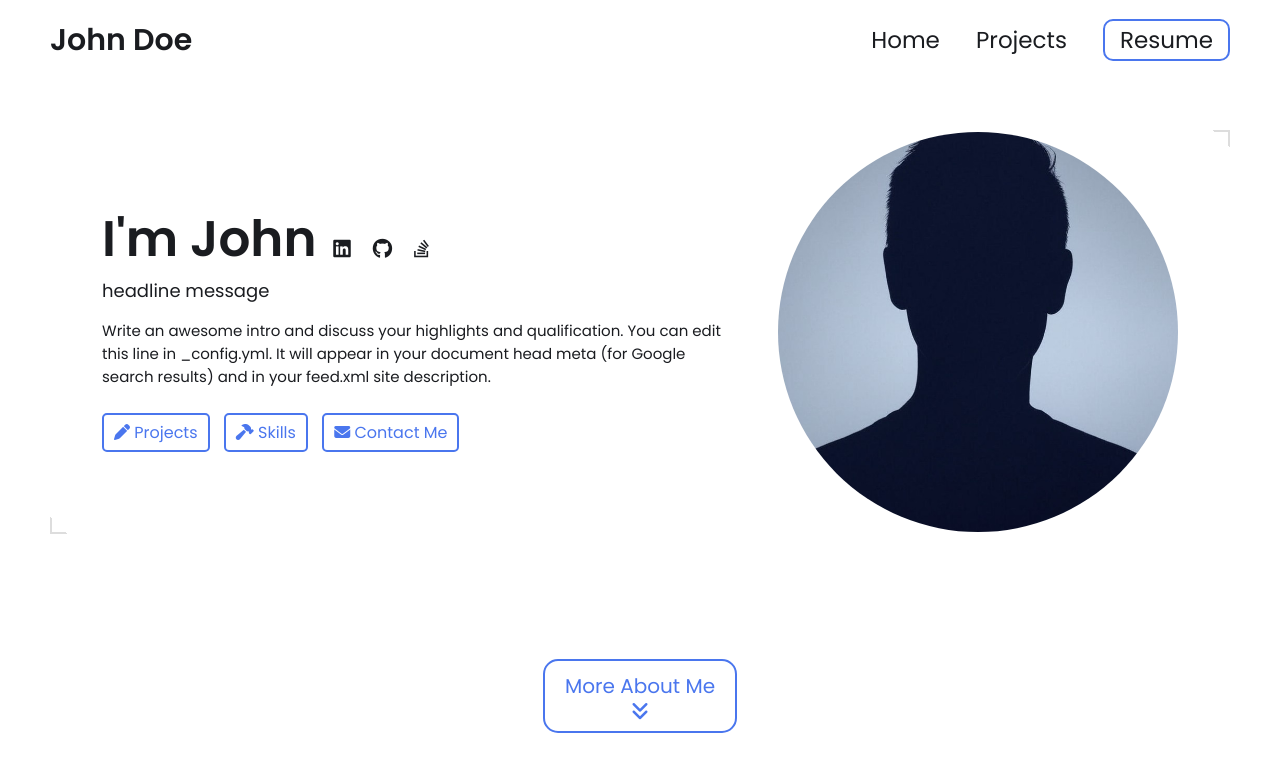
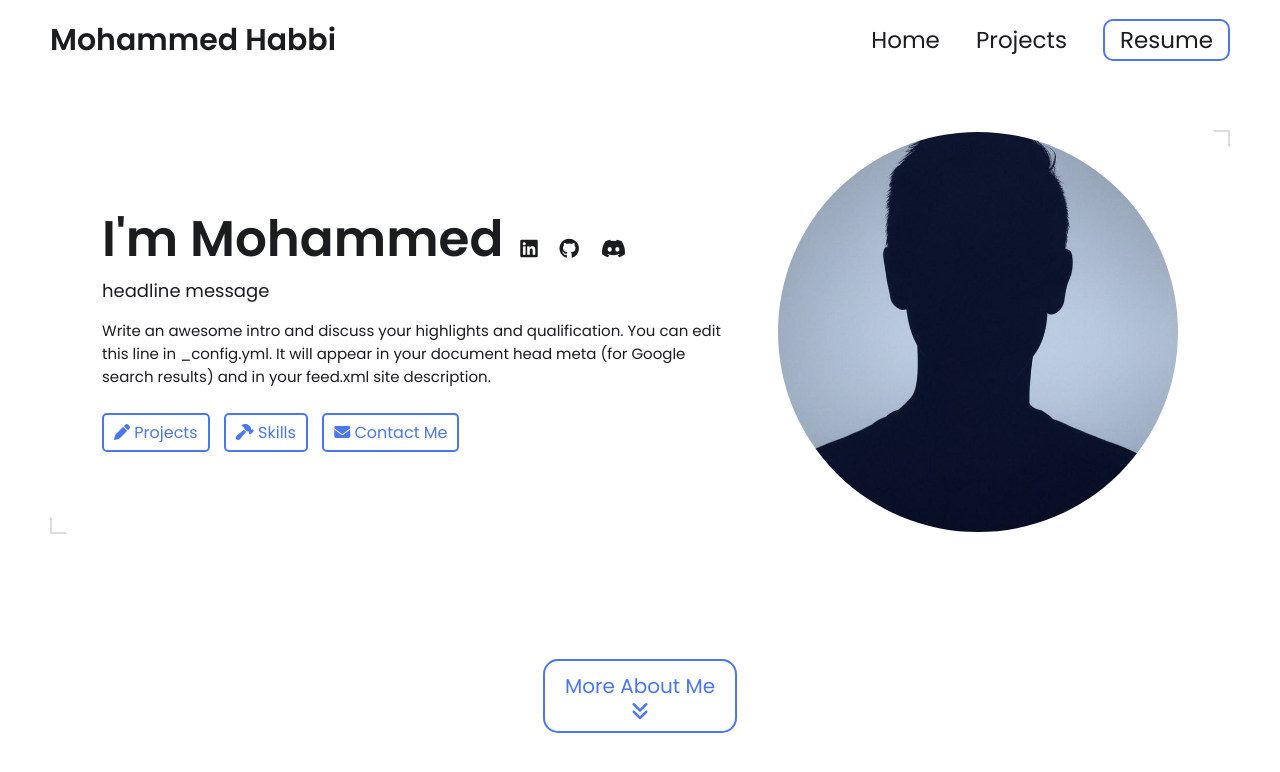
Before and after one commit to med-habbi/med-habbi.github.io, a Jekyll site: the page built from index.html, in a window 1280 px wide and 900 px high. Shown: the top 772 px of the window. Built offline with Jekyll 4.4.1, drawn with Linux system fonts in a browser that asks for light colours.

Commit message:
Update _config.yml

```diff
--- a/_config.yml
+++ b/_config.yml
@@ -7,12 +7,12 @@
 
 # Main Page Setup
 
-title: John Doe's Portfolio # This is what shows up in the tab of the browser
+title: Mohammed HABBI's Portfolio # This is what shows up in the tab of the browser
 
 
 
 # Hero Section
-name: John Doe
+name: Mohammed Habbi
 headline: headline message
 description: >- # dont remove this line. this will ignore all new lines until the next section
   Write an awesome intro and discuss your highlights and qualification. You can edit this
@@ -25,21 +25,21 @@ profile_image: ./assets/images/profile-image/avatar.jpeg
 
 # Link your resume
 # You can place your resume in assets/resume/{resume file.pdf} or add external link such as pdf saved in google drive
-resume-url: https://drive.google.com/file/d/13Z3duVzh-gguPU5r03oJVEE6rV9rd3DS/view?usp=sharing
+resume-url: https://drive.google.com/file/d/1VQawktuY7tnvx1j2ZP5xwG8rUsswJXzX/view?usp=drivesdk
 
 
 # Set up external links - this will show up as small icons next to your name.
 
 external-links:    # input only your own url slug. The icons with missing entries will not appear.
-  linkedin: test    # https://www.linkedin.com/in/{your url slug}
-  github: leea12    # https://github.com/{your url slug}
-  stackoverflow: test      # https://stackoverflow.com/users/{your url slug}
+  linkedin: mohammed-habbi    # https://www.linkedin.com/in/{your url slug}
+  github: med-habbi    # https://github.com/{your url slug}
+  stackoverflow:      # https://stackoverflow.com/users/{your url slug}
   medium:            # https://medium.com/@{your url slug}
   x-twitter:   # https://x.com/{your url slug}
   threads:            # https://threads.net/@{your url slug}
   instragram:       # https://instagram.com/{your url slug}
   youtube:           # https://youtube.com/@{your url slug}
-  discord:            # https://discord.com/users/{your url slug}
+  discord: ostora_          # https://discord.com/users/{your url slug}
   bluesky:           # https://bsky.app/profile/{your url slug}
 
 
```
